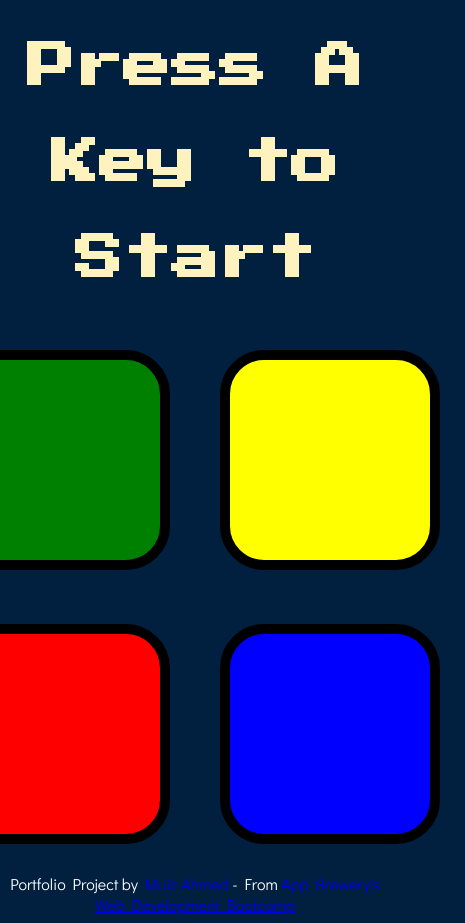
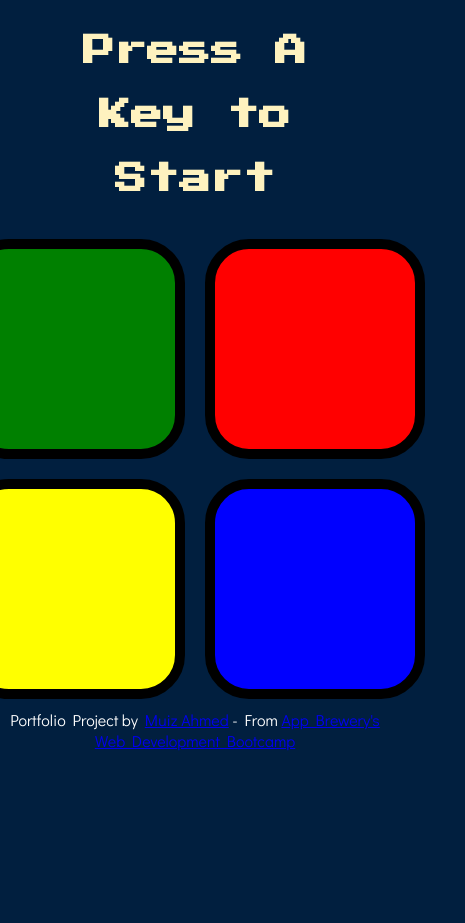
Before and after one commit to muizahmed/simon-game, a plain HTML site: page index.html in a window 390 px wide. Shown: the whole page, 465 px wide, since content can reach past the window. After the commit the page ends 844 px from the top, so only its background shows below. Drawn offline with nearby package versions, Linux system fonts and the light colour scheme.

Commit message:
Update styles.css for responsiveness

```diff
--- a/styles.css
+++ b/styles.css
@@ -27,21 +27,23 @@ body {
   border-radius: 20%;
 }
 
-@media (max-width: 992px) {
+@media (min-width: 300px) and (max-width: 992px) {
 
-  .container {
-    width: 75%;
+  #level-title {
+    font-size: 2rem;
+    word-wrap: normal;
+    line-height: 200%;
+  }
+
+  .row {
+    width: 100%;
     display: grid;
     grid-template-columns: 1fr 1fr;
     justify-content: center;
   }
 
   .btn {
-  }
-
-  #level-title {
-    word-wrap: normal;
-    line-height: 200%;
+    margin: 10px 10px;
   }
 }
 
```
